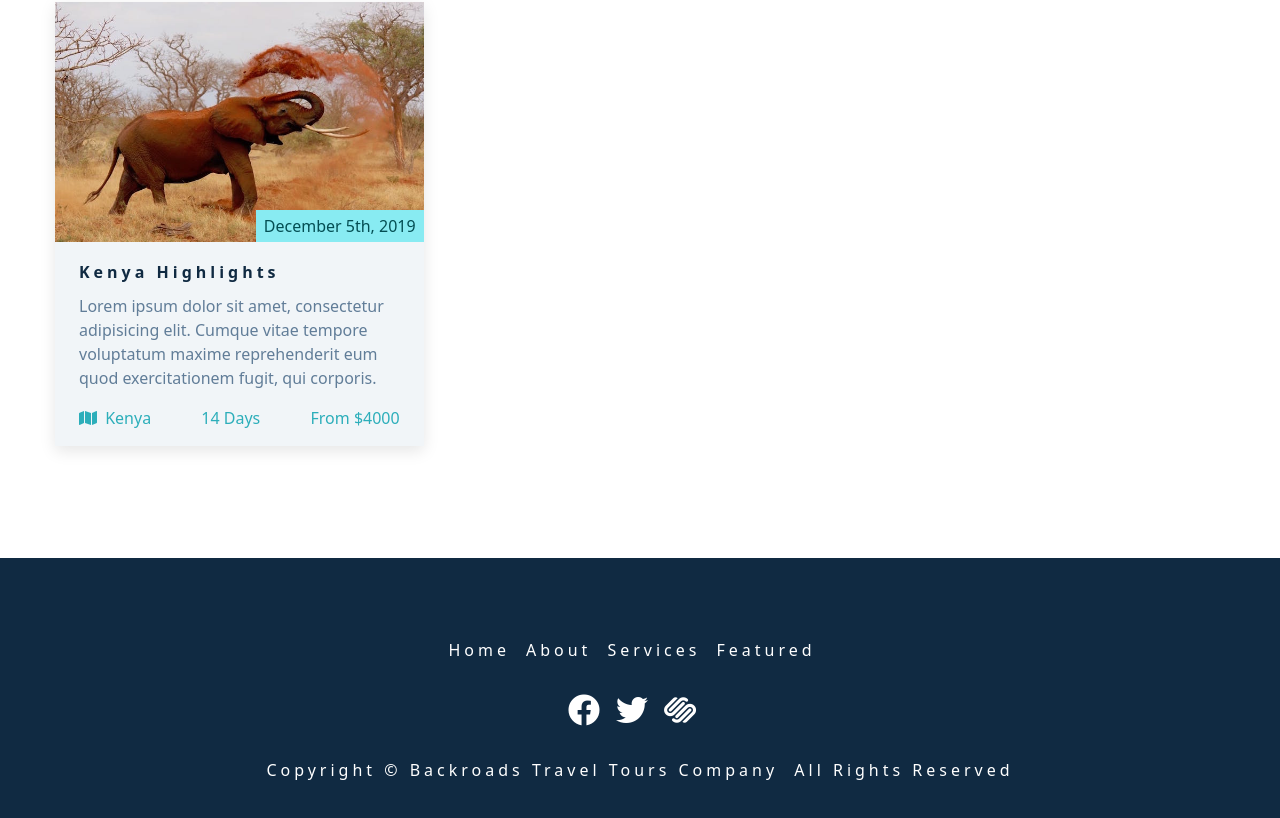
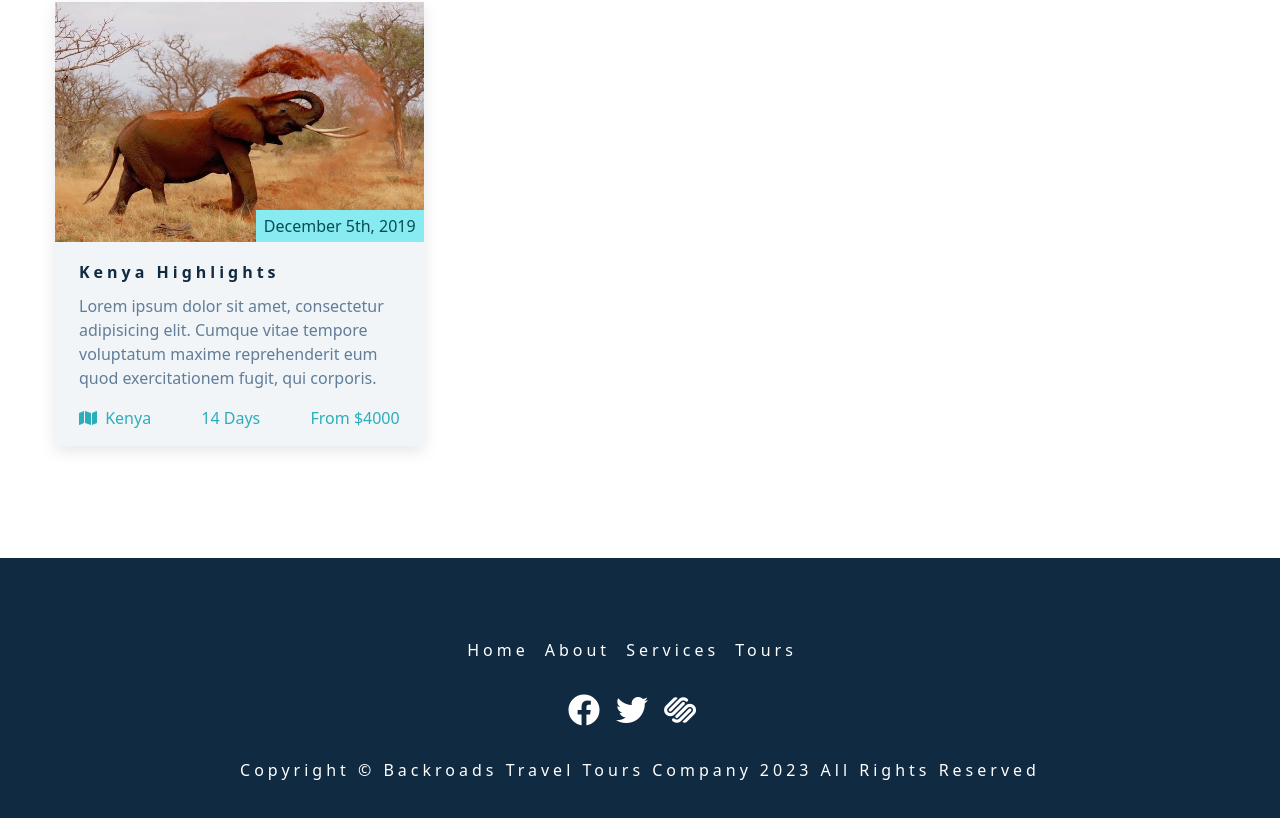
Before and after one commit to Monkfish3000/monkroads, a React (Create React App) app: page / in a window 1280 px wide. Shown: the part 2561-3379 px from the top of the page. Built offline with nearby package versions, Linux system fonts and the light colour scheme; the HTML template or start-up script is replaced by a standard one.

Commit message:
footer links and date refactor

```diff
--- a/src/components/Footer.js
+++ b/src/components/Footer.js
@@ -1,62 +1,42 @@
-import React from 'react';
+import { pageLinks, socialLinks } from '../data';
 
 const Footer = () => {
   return (
     <footer className="section footer">
       <ul className="footer-links">
-        <li>
-          <a href="#home" className="footer-link">
-            home
-          </a>
-        </li>
-        <li>
-          <a href="#about" className="footer-link">
-            about
-          </a>
-        </li>
-        <li>
-          <a href="#services" className="footer-link">
-            services
-          </a>
-        </li>
-        <li>
-          <a href="#featured" className="footer-link">
-            featured
-          </a>
-        </li>
+        {pageLinks.map((link) => {
+          const { id, href, text } = link;
+
+          return (
+            <li id={id}>
+              <a href={href} className="footer-link">
+                {text}
+              </a>
+            </li>
+          );
+        })}
       </ul>
       <ul className="footer-icons">
-        <li>
-          <a
-            href="https://www.twitter.com"
-            target="_blank"
-            className="footer-icon"
-          >
-            <i className="fab fa-facebook"></i>
-          </a>
-        </li>
-        <li>
-          <a
-            href="https://www.twitter.com"
-            target="_blank"
-            className="footer-icon"
-          >
-            <i className="fab fa-twitter"></i>
-          </a>
-        </li>
-        <li>
-          <a
-            href="https://www.twitter.com"
-            target="_blank"
-            className="footer-icon"
-          >
-            <i className="fab fa-squarespace"></i>
-          </a>
-        </li>
+        {socialLinks.map((link) => {
+          const { id, href, icon } = link;
+
+          return (
+            <li id={id}>
+              <a
+                href={href}
+                target="_blank"
+                className="footer-icon"
+                rel="noreferrer"
+              >
+                <i className={icon}></i>
+              </a>
+            </li>
+          );
+        })}
       </ul>
       <p className="copyright">
         copyright &copy; Backroads travel tours company
-        <span id="date"></span> all rights reserved
+        <span id="date">{new Date().getFullYear()}</span> all rights reserved
       </p>
     </footer>
   );
```
